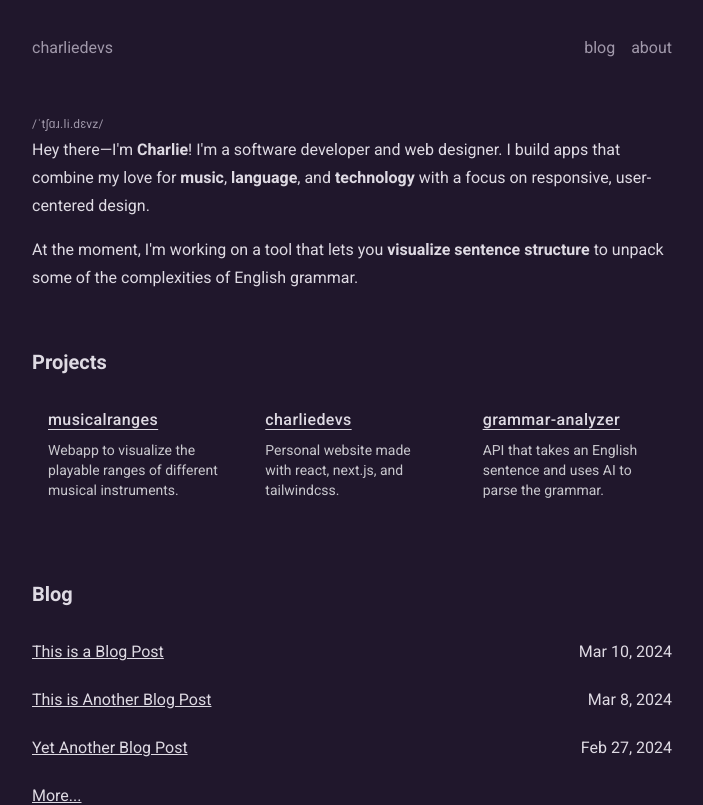
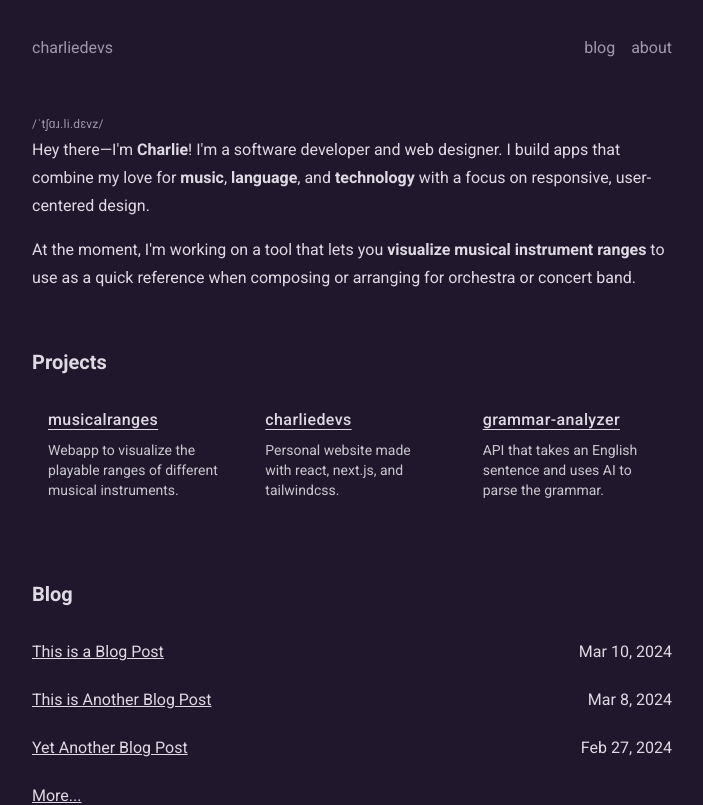
Before and after one commit to charliedevs/charliedevs, a Next.js app: page / in a window 1280 px wide. Shown: the top 805 px of the page, without its empty margins (288-991 px from the left). Built offline with nearby package versions, Linux system fonts and the light colour scheme.

Commit message:
Change blurb on current project

```diff
--- a/src/app/page.tsx
+++ b/src/app/page.tsx
@@ -23,8 +23,9 @@ const Home: NextPage = () => {
                 </p>
                 <p>
                     At the moment, I&apos;m working on a tool that lets you{' '}
-                    <b>visualize sentence structure</b> to unpack some of the
-                    complexities of English grammar.
+                    <b>visualize musical instrument ranges</b> to use as a quick
+                    reference when composing or arranging for orchestra or
+                    concert band.
                 </p>
             </div>
             <div id='projects' className='min-h-44 w-full'>
```
